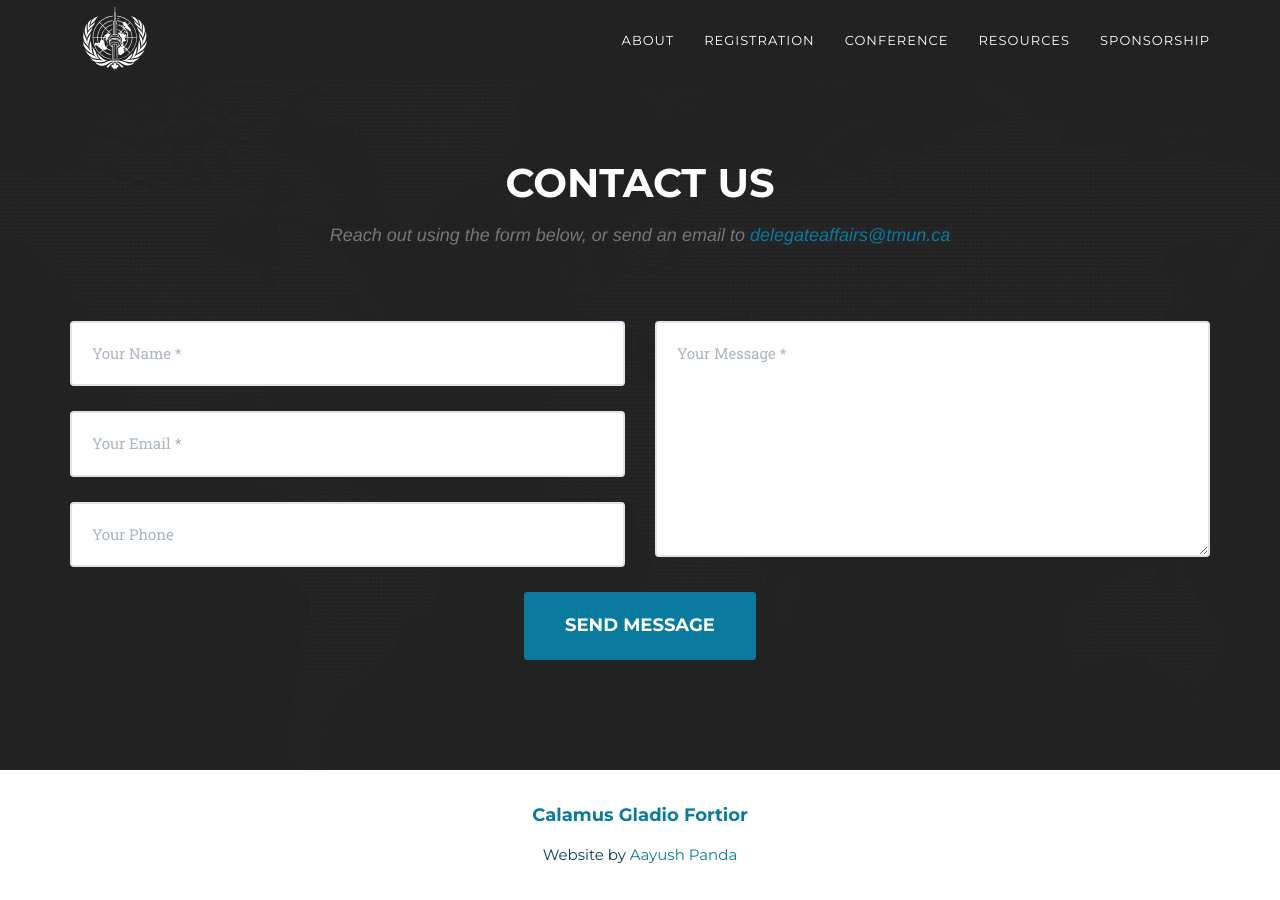
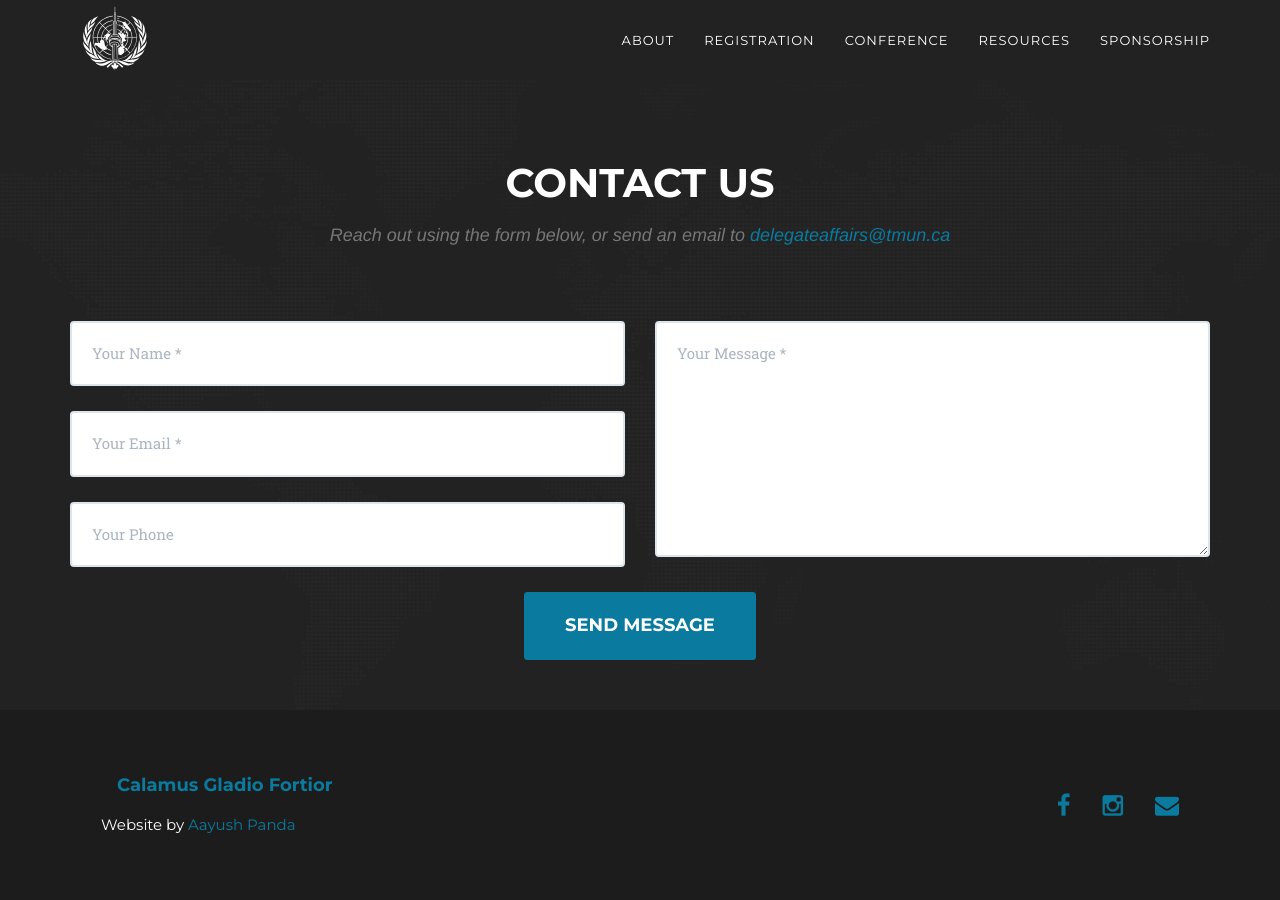
Before and after one commit to TorontoModelUnitedNations/TorontoModelUnitedNations.github.io, a Jekyll site: the page built from index.html, in a window 1280 px wide and 900 px high, scrolled down 2077 px. Built offline with Jekyll 4.4.1, drawn with Linux system fonts in a browser that asks for light colours; some web fonts are replaced.

```diff
--- a/_includes/footer.html
+++ b/_includes/footer.html
@@ -11,15 +11,64 @@
         right: 0;
         bottom: 0;
         left: 0;
+        background: #1c1c1c;
+    }
+
+    .icon_list {
+        list-style-type: none;
+        margin: 0;
+        padding: 0;
+    }
+
+    .icon_container {
+        float: left;
+    }
+
+    .icon_container a {
+        display: block;
+        text-align: center;
+        padding: 16px;
+        text-decoration: none;
+    }
+
+    .left {
+        padding: 1em;
+    }
+
+    .right {
+        padding: 1em;
+    }
+
+    .parent {
+        display: flex;
+        overflow: hidden;
+        margin: 1em 0;
+        align-items: center;
+    }
+
+    .margin-right-auto {
+        margin-right: auto;
+    }
+
+    .fill-remaining-space {
+        flex: auto;
     }
 </style>
 
 <footer>
     <div class="container">
-        <div class="row" style="display: flex; justify-content: space-around">
-            <div class="col-md-4" style="align-self: center">
-                <span class="copyright" style="color: #0A7B9E; font-size: large"><b>Calamus Gladio Fortior</b><br></span>
-                <span class="copyright">Website by <a href="https://github.com/AayushPanda">Aayush Panda</a></span>
+        <div class="row parent" style="display: flex; justify-content: space-between;">
+            <div class="left col-" style="justify-items: left; padding-left: 31px;">
+                <div><span class="copyright" style="color: #0A7B9E; font-size: large; padding-left: 16px"><b>Calamus Gladio Fortior</b></span></div>
+                <div><span class="copyright"><a style="color: #FFFFFF">Website by</a> <a href="https://github.com/AayushPanda">Aayush Panda</a></span></div>
+            </div>
+            <div class="fill-remaining-space"></div>
+            <div class="right">
+                <ul class="icon_list">
+                    <li class="icon_container" style="font-size: x-large"><a href="https://www.facebook.com/TMUN2023"><i class="fa fa-facebook-f"></i></a></li>
+                    <li class="icon_container" style="font-size: x-large"><a href="https://www.instagram.com/tmun_2023/"><i class="fa fa-instagram"></i></a></li>
+                    <li class="icon_container" style="font-size: x-large"><a href="mailto:delegateaffairs@tmun.ca?subject=TMUN%20Delegate%20query%3A%20&body=Delegate%20name%3A"><i class="fa fa-envelope"></i></a></li>
+                </ul>
             </div>
         </div>
     </div>
```
Also changed, not shown: _sass/_footer.scss (line endings or trailing spaces). Lines whose indentation alone changed are shown as unchanged.
